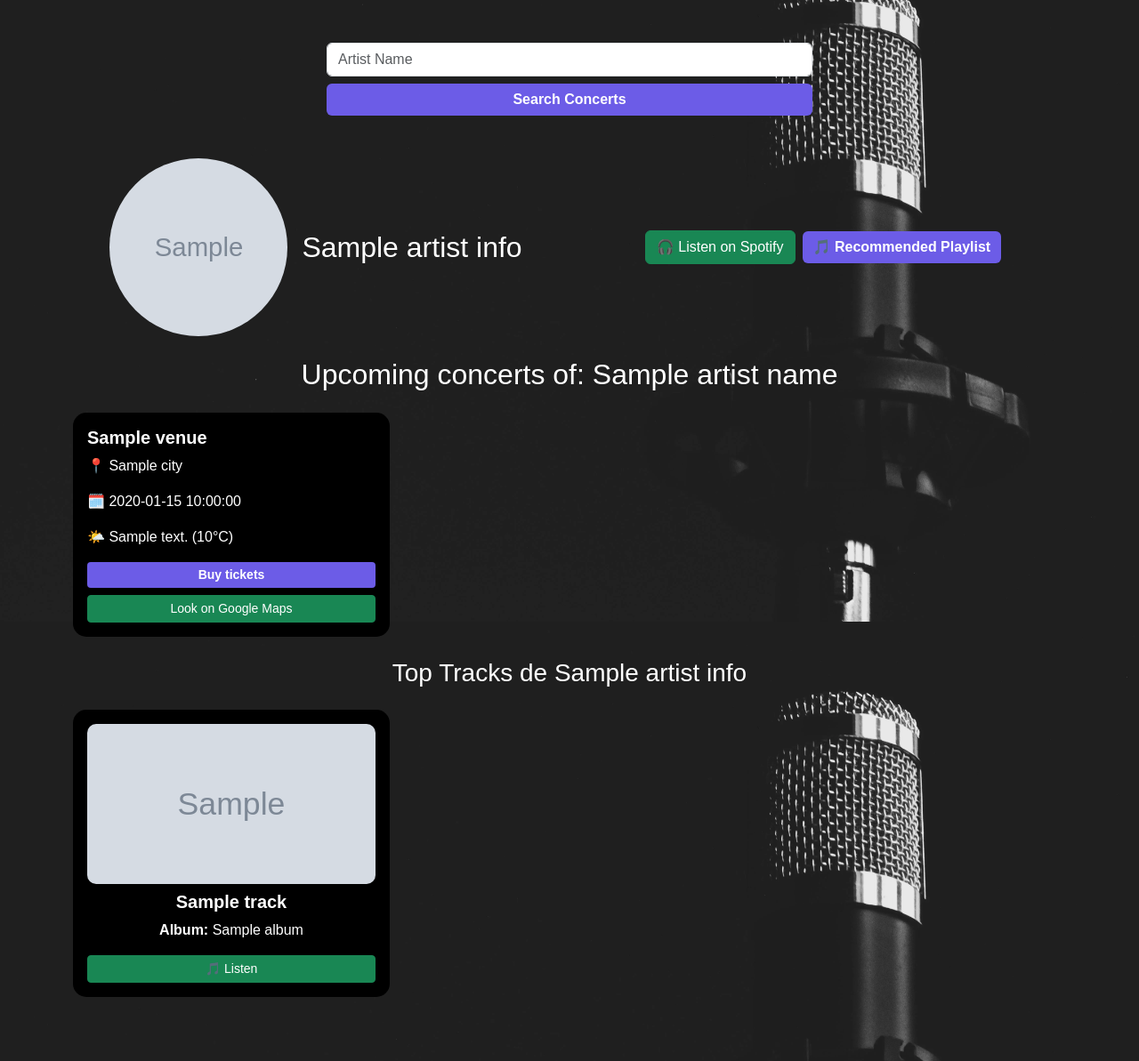
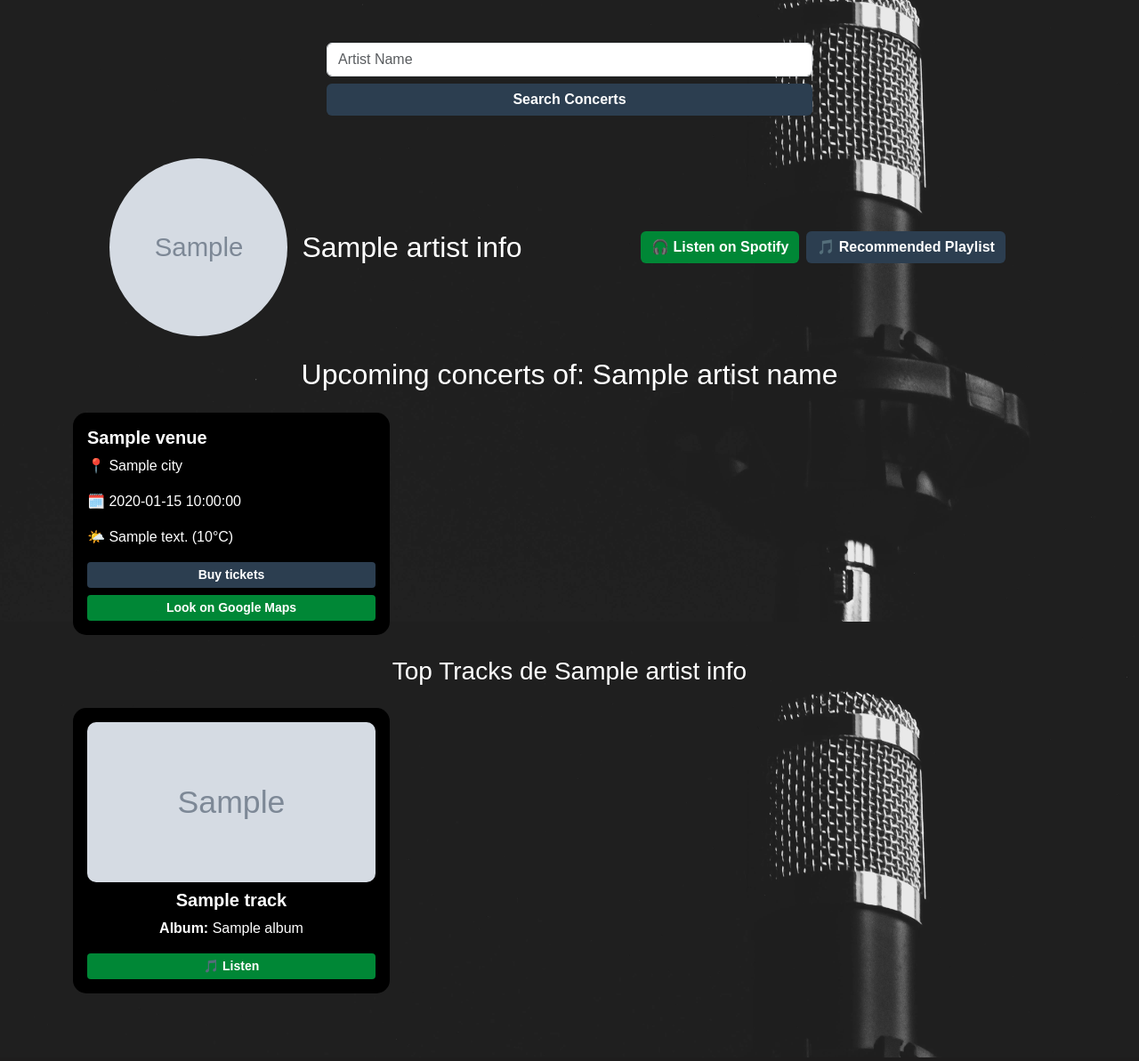
Before and after one commit to ChinitoPacas31/musica-events, a Flask app: template templates/index.html in a window 1280 px wide. Shown: the part 101-1294 px from the top of the page at 89% size. Run offline with Flask 3, Linux system fonts and the light colour scheme; the template is opened without the code that fills it: most values are stand-ins (such as "Sample title", 1, 10 or a date in 2020); grey boxes marked "Sample" are stand-in pictures.

Commit message:
colores de botones
se cambieron los colores de los botones primarios tanto como los secundarios ademas de crear una clase de estilo para cada caso de los botones

```diff
--- a/static/css/style.css
+++ b/static/css/style.css
@@ -33,13 +33,21 @@ body {
 
 /* Estilo de los botones */
 .btn-primary {
-  background-color: #6c5ce7;
+  background-color: #2C3E50;
   border: none;
   font-weight: bold;
 }
 
 .btn-primary:hover {
-  background-color: #5a4fe2;
+  background-color: #3d5265;
+}
+.btn-secondary {
+  background-color: #008736;
+  border: none;
+  font-weight: bold;
+}
+.btn-secondary:hover {
+  background-color: #00bf4c;
 }
 
 /* Estilo para los mensajes de error */
--- a/templates/index.html
+++ b/templates/index.html
@@ -44,7 +44,7 @@
 
       <!-- Botones a la derecha -->
       <div class="col-md-6 pacentrar">
-        <a href="{{ artist_info.external_urls.spotify }}" target="_blank" class="btn btn-success me-2">🎧 Listen on Spotify</a>
+        <a href="{{ artist_info.external_urls.spotify }}" target="_blank" class="btn btn-secondary me-2">🎧 Listen on Spotify</a>
         {% if artist_info.playlist %}
           <a href="{{ artist_info.playlist.external_urls.spotify }}" target="_blank" class="btn btn-primary">🎵 Recommended Playlist</a>
         {% endif %}
@@ -68,7 +68,7 @@
 
               <!-- Botón para redirigir a Google Maps -->
               {% if event.location.lat and event.location.lng %}
-                <a href="https://www.google.com/maps?q={{ event.location.lat }},{{ event.location.lng }}" target="_blank" class="btn btn-sm btn-success mt-2">
+                <a href="https://www.google.com/maps?q={{ event.location.lat }},{{ event.location.lng }}" target="_blank" class="btn btn-sm btn-secondary mt-2">
                   Look on Google Maps
                 </a>
               {% endif %}
@@ -97,7 +97,7 @@
             <p class="walterblanco"><strong>Album:</strong> {{ track.album.name }}</p>
 
             <!-- Botón para escuchar en Spotify -->
-            <a href="{{ track.external_urls.spotify }}" target="_blank" class="btn btn-sm btn-success mt-auto">🎵 Listen</a>
+            <a href="{{ track.external_urls.spotify }}" target="_blank" class="btn btn-sm btn-secondary mt-auto">🎵 Listen</a>
           </div>
         </div>
       {% endfor %}
```
